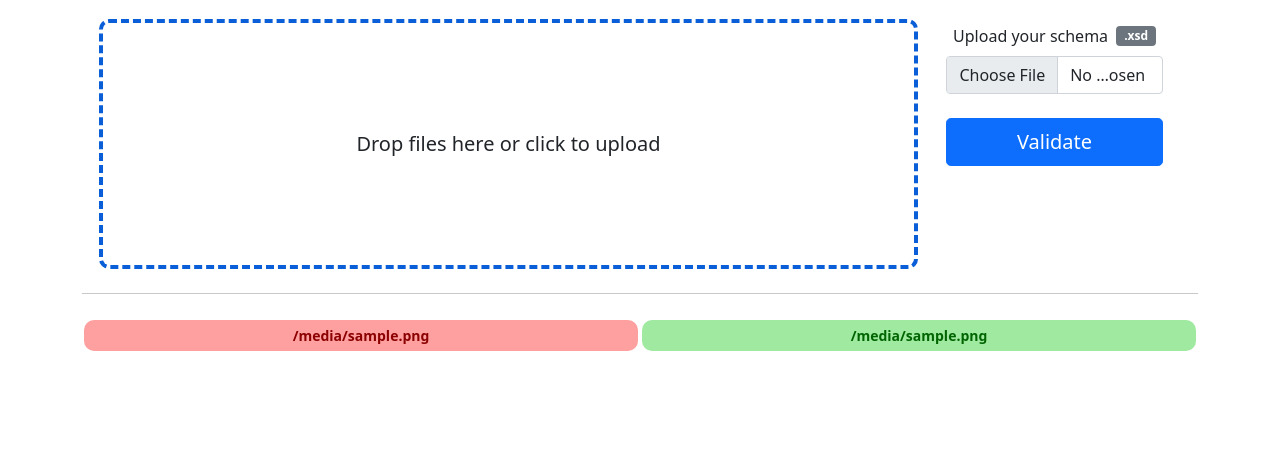
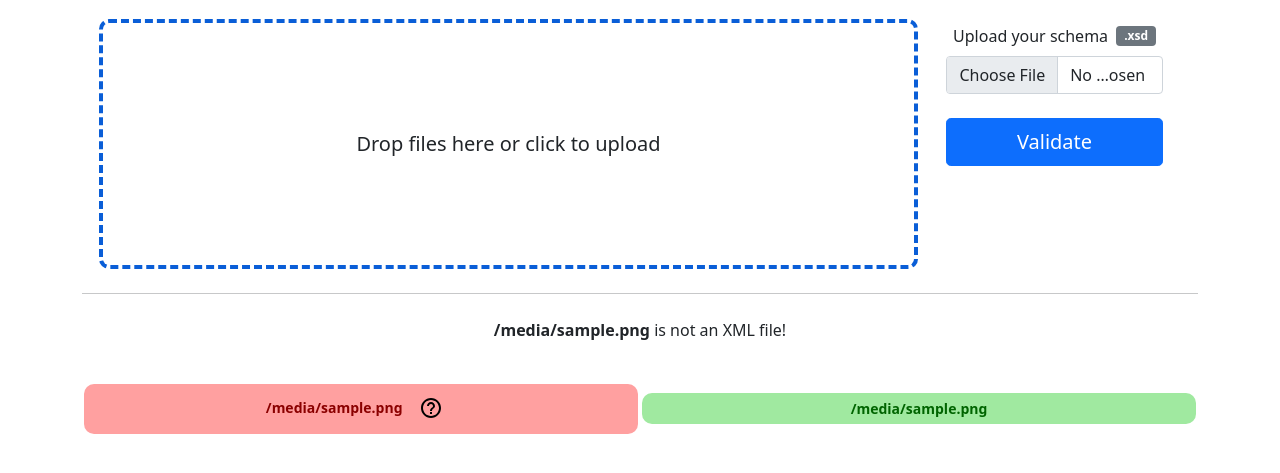
Before and after one commit to jamnicki/xml-validator, a Flask app: template app/templates/results.html in a window 1280 px wide. Shown: the part 77-550 px from the top of the page. Run offline with Flask 2, Linux system fonts and the light colour scheme; the template is opened without the code that fills it: most values are stand-ins (such as "Sample title", 1, 10 or a date in 2020).

Commit message:
Feedback update

```diff
--- a/app/config/xml_validation.py
+++ b/app/config/xml_validation.py
@@ -1,2 +1,2 @@
-DEFAULT_SCHEMA = ''
+DEFAULT_SCHEMA = './default_schema.xsd'
 XML_ENCODING = 'utf-8'
--- a/app/main.py
+++ b/app/main.py
@@ -2,6 +2,8 @@ import secrets
 from flask import Flask, render_template, request, current_app, flash
 from werkzeug.utils import secure_filename
 from lxml import etree
+from collections import defaultdict
+
 from config.xml_validation import DEFAULT_SCHEMA, XML_ENCODING
 
 
@@ -9,21 +11,17 @@ app = Flask(__name__)
 app.secret_key = secrets.token_urlsafe(32)
 
 
-@app.route('/')
+@app.route("/")
 def home():
-    return render_template('base.html', DEFAULT_SCHEMA=DEFAULT_SCHEMA)
+    return render_template("base.html", DEFAULT_SCHEMA=DEFAULT_SCHEMA)
 
 
-@app.route('/validation/results', methods=['POST'])
+@app.route("/validation/results", methods=["POST"])
 def validation_results():
-    if request.method == 'POST':
+    if request.method == "POST":
         default_schema = False
-        schema_file = request.files.get('xsd_schema')
+        schema_file = request.files.get("xsd_schema")
         if not schema_file:
-            if not DEFAULT_SCHEMA:
-                flash('Specify default schema path in the configuration or upload yours!', category='danger')
-                return render_template('base.html')
-
             schema_file = open(DEFAULT_SCHEMA)
             default_schema = True
 
@@ -31,44 +29,68 @@ def validation_results():
             schema = etree.parse(schema_file)
             xmlschema = etree.XMLSchema(schema)
         except Exception:
-            current_app.logger.error('Invalid schema!', exc_info=1)
-            flash('Schema is invalid!', category='danger')
-            return render_template('base.html')
+            current_app.logger.error("Invalid schema!", exc_info=1)
+            flash("Schema is invalid!", category="danger")
+            return render_template("base.html")
 
-        xml_files = request.files.getlist('xml_files')
+        xml_files = request.files.getlist("xml_files")
         if not xml_files or not xml_files[0]:
-            flash('No files to validate!', category='danger')
-            return render_template('base.html')
+            flash("No files to validate!", category="danger")
+            return render_template("base.html")
 
         valid_files = []
-        invalid_files = []
+        non_xml_files = []
+        invalid_files = defaultdict(list)
         for file in xml_files:
             filename = secure_filename(file.filename)
-            try:
-                content = etree.parse(file)
-            except Exception:
-                invalid_files.append(filename)
+            if not filename.endswith(".xml"):
+                non_xml_files.append(filename)
                 continue
 
-            if hasattr(content, 'docinfo'):
+            try:
+                parser = etree.XMLParser()
+                content = etree.parse(file, parser)
+            except etree.XMLSyntaxError:
+                for err in parser.error_log:
+                    syntax_err_msg = "Line {line}:\n\t{message}".format(
+                        line=err.line,
+                        message=err.message,
+                    )
+                    invalid_files[filename].append(syntax_err_msg)
+                continue
+            except Exception:
+                invalid_files[filename].append("Unknown error.")
+                continue
+
+            if hasattr(content, "docinfo"):
                 doc_info = content.docinfo
-                if hasattr(doc_info, 'encoding'):
+                if hasattr(doc_info, "encoding"):
                     if doc_info.encoding.lower() != XML_ENCODING.lower():
-                        invalid_files.append(filename)
+                        encoding_err_msg = "Invalid document encoding!"
+                        invalid_files[filename].append(encoding_err_msg)
                         continue
 
-            valid_file = xmlschema.validate(content)
-            if valid_file:
+            try:
+                xmlschema.assertValid(content)
+            except etree.DocumentInvalid:
+                for validation_error in xmlschema.error_log:
+                    validation_err_msg = "Line {line}:\n\t{message}".format(
+                        line=validation_error.line,
+                        message=validation_error.message,
+                    )
+                invalid_files[filename].append(validation_err_msg)
+            except Exception:
+                invalid_files[filename].append("Unknown error.")
+            else:
                 valid_files.append(filename)
-            else:
-                invalid_files.append(filename)
 
         if default_schema:
-            flash('Used the default schema', category='info')
+            flash("Used the default schema", category="info")
+            schema_file.close()
 
         context = {
-            'valid_files': valid_files,
-            'invalid_files': invalid_files
+            "valid_files": valid_files,
+            "invalid_files": invalid_files,
+            "non_xml_files": non_xml_files
         }
-
-        return render_template('results.html', **context)
+        return render_template("results.html", **context)
--- a/app/static/styles/main.css
+++ b/app/static/styles/main.css
@@ -11,6 +11,15 @@
 div#content.container {
   margin-top: 20px;
   margin-bottom: 20px;
+}
+
+div#errors-card {
+  background-color: var(--invalid-file-background);
+  text-align: left;
+}
+
+.details_ico {
+  vertical-align: sub;
 }
 
 .thumbnails-container {
--- a/app/templates/results.html
+++ b/app/templates/results.html
@@ -1,14 +1,40 @@
 {% extends 'base.html' %}
 
 {% block results %}
+  {% if non_xml_files %}
+    {% if non_xml_files|length == 1 %}
+      <p class="text-center">
+        <b>{{ non_xml_files[0] }}</b> is not an XML file!
+      </p>
+    {% elif non_xml_files|length > 1 %}
+      <p class="text-center">
+        <b>{{ non_xml_files[0] }}</b> and <a title="{{ non_xml_files|join(', ') }}"><b>{{ non_xml_files|length-1 }}</b></a> more are not XML files!
+      </p>
+    {% endif %}
+  {% endif %}
   {% if not invalid_files and not valid_files %}
     <p class="text-center">No results</p>
   {% endif %}
   <div class="files-container">
   {% if invalid_files %}
-    {% for invalid_file in invalid_files %}
+    {% for invalid_file, errors in invalid_files.items() %}
       <div class="file-box invalid-file">
         <b>{{ invalid_file }}</b>
+        <a class="btn" data-bs-toggle="collapse" href="#collapseErrors{{ loop.index }}" title="Click for details"
+           role="button" aria-expanded="false" aria-controls="collapseErrors{{ loop.index }}">
+          <img class="details_ico" src="/static/images/help_outline_black_24dp.svg">
+        </a>
+        {% if errors %}
+          <div class="collapse" id="collapseErrors{{ loop.index }}">
+            <div class="card card-body" id="errors-card">
+              <ul>
+                {% for error in errors %}
+                  <li>{{ error }}</li>
+                {% endfor %}
+              </ul>
+            </div>
+          </div>
+        {% endif %}
       </div>
     {% endfor %}
   {% endif %}
```
Also changed, not shown: app/static/images/help_outline_black_24dp.svg (added), 1 other file.
